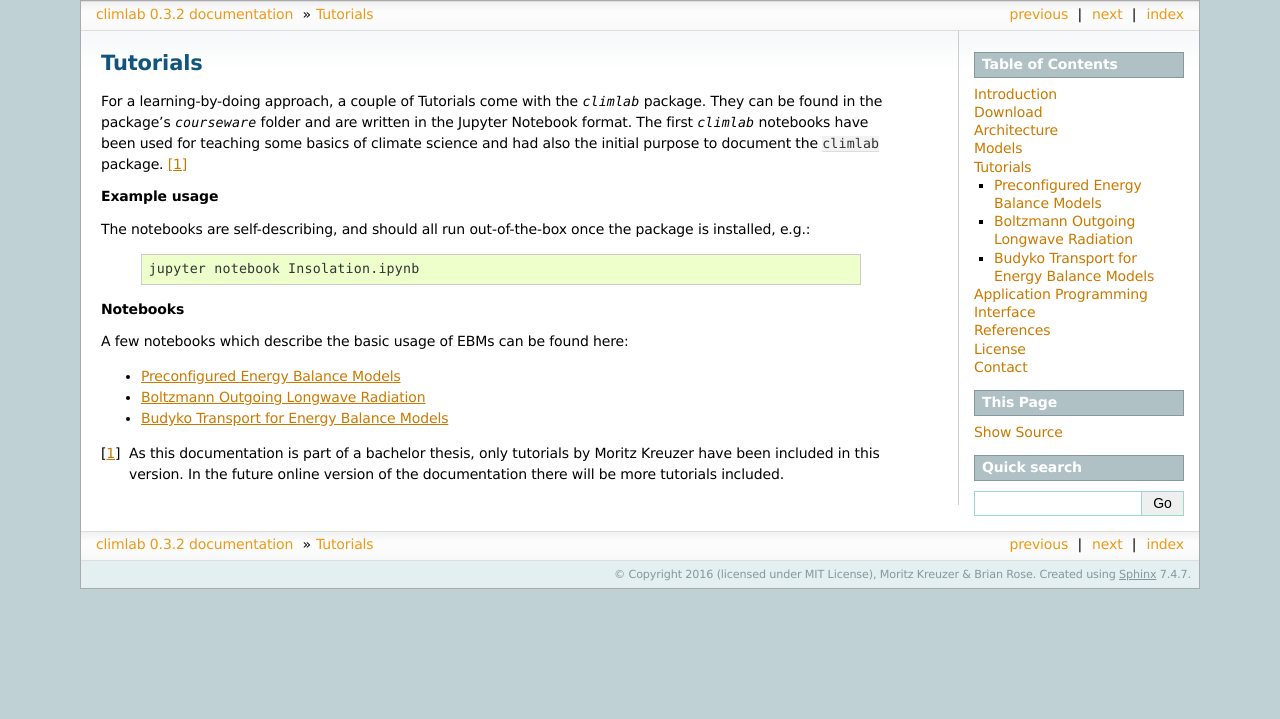
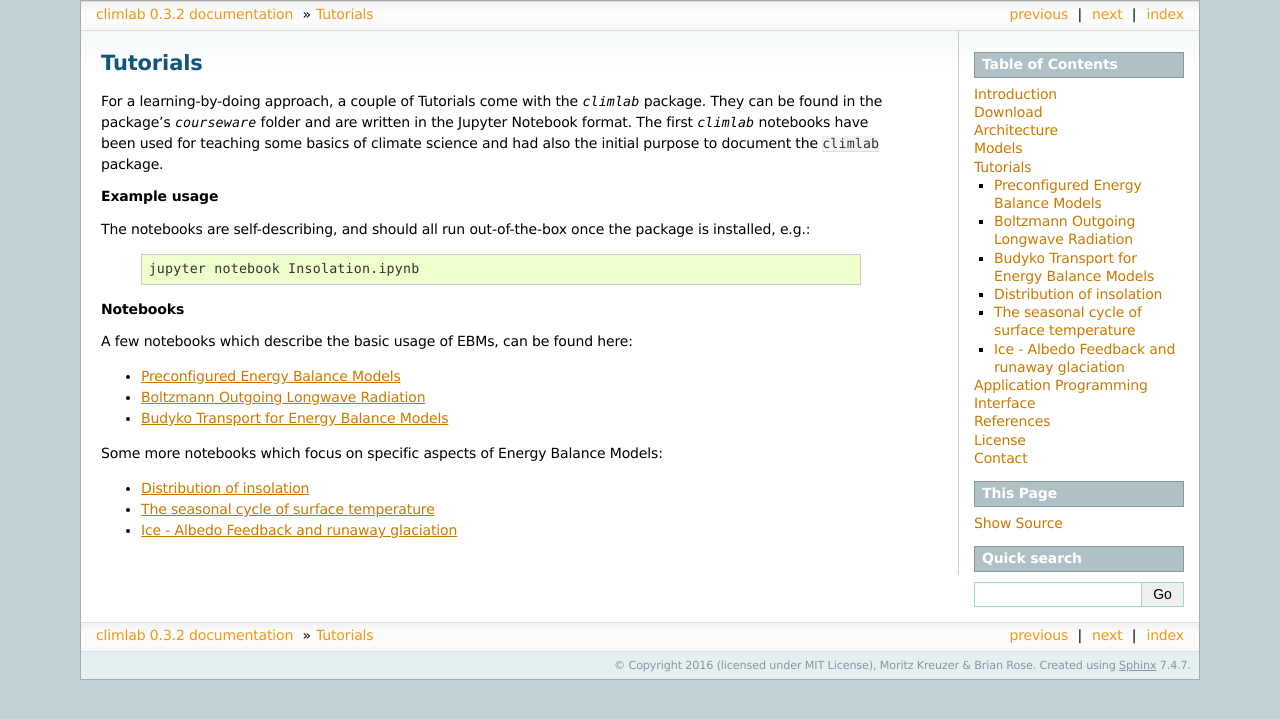
Before and after one commit to climlab/climlab, a Sphinx documentation site: the page built from docs/source/tutorial.rst, in a window 1280 px wide. Shown: the top 719 px of the page. Built offline with Sphinx 7.4.7, drawn with Linux system fonts in a browser that asks for light colours; formulas are drawn with MathJax 3.

Commit message:
tutorial page updated - new EBM notebooks added to list

```diff
--- a/docs/source/tutorial.rst
+++ b/docs/source/tutorial.rst
@@ -5,7 +5,7 @@
 Tutorials
 =========
 
-For a learning-by-doing approach, a couple of Tutorials come with the `climlab` package. They can be found in the package's `courseware` folder and are written in the Jupyter Notebook format. The first `climlab` notebooks have been used for teaching some basics of climate science and had also the initial purpose to document the ``climlab`` package. [#]_
+For a learning-by-doing approach, a couple of Tutorials come with the `climlab` package. They can be found in the package's `courseware` folder and are written in the Jupyter Notebook format. The first `climlab` notebooks have been used for teaching some basics of climate science and had also the initial purpose to document the ``climlab`` package.
 
 
 
@@ -21,7 +21,7 @@ The notebooks are self-describing, and should all run out-of-the-box once the pa
 
 **Notebooks**
 
-A few notebooks which describe the basic usage of EBMs can be found here:
+A few notebooks which describe the basic usage of EBMs, can be found here:
 
 .. toctree::
    :titlesonly:
@@ -30,9 +30,11 @@ A few notebooks which describe the basic usage of EBMs can be found here:
    notebooks/Boltzmann_EBM.ipynb
    notebooks/Budyko_Transport_EBM.ipynb
 
-.. notebooks/Insolation.ipynb
+Some more notebooks which focus on specific aspects of Energy Balance Models:
+
+.. toctree::
+   :titlesonly:
+
+   notebooks/Insolation.ipynb
    notebooks/Seasonal_cycle_and_heat_capacity.ipynb
    notebooks/Snowball_Earth_in_the_EBM.ipynb
-
-
-.. [#] As this documentation is part of a bachelor thesis, only tutorials by Moritz Kreuzer have been included in this version. In the future online version of the documentation there will be more tutorials included.
```
